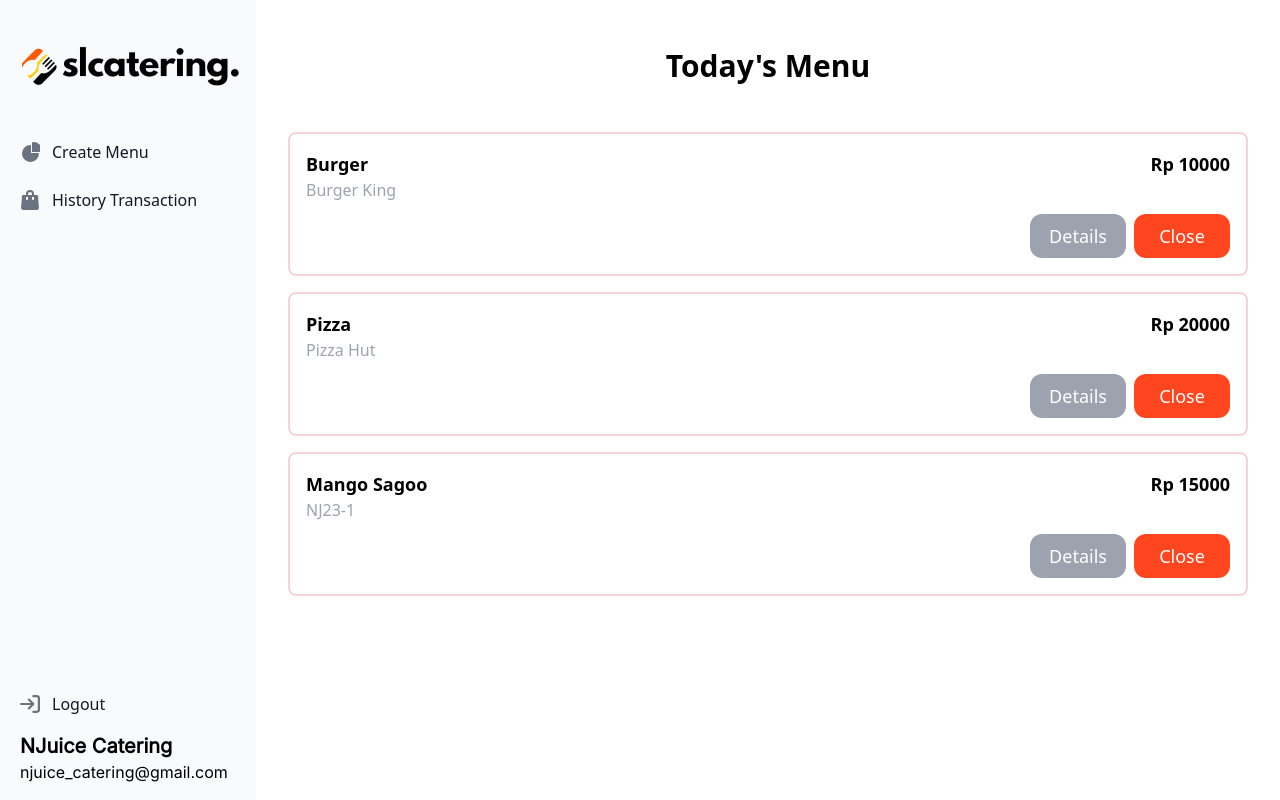
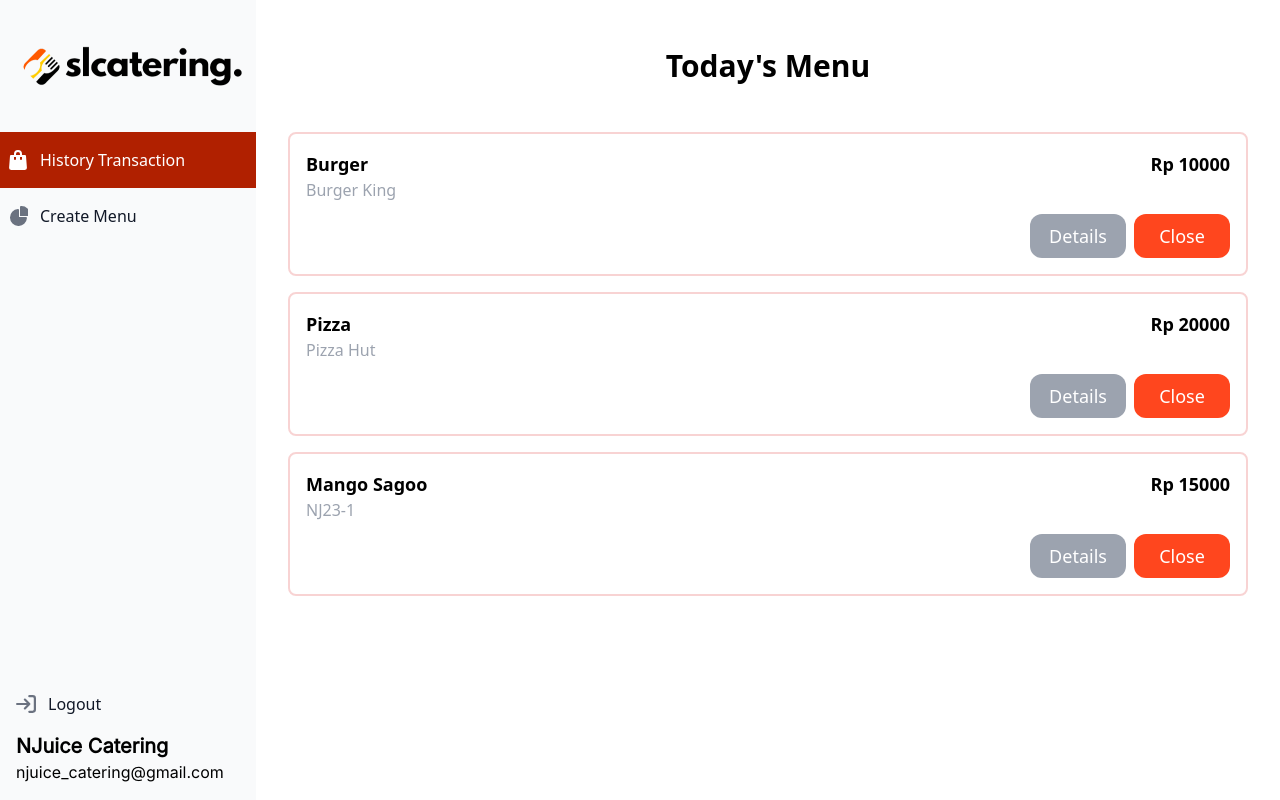
Before and after one commit to vncnttan/slc-project-new-slcatering, a SvelteKit app in the folder frontend/: page /merchant in a window 1280 px wide. Built offline with nearby package versions, Linux system fonts and the light colour scheme.

Commit message:
feat: Sidebar optimization

```diff
--- a/frontend/src/app.css
+++ b/frontend/src/app.css
@@ -19,6 +19,10 @@
 }
 
 .text-red-sig {
+    color: #B02000;
+}
+
+.hover\:text-red-sig:hover {
     color: #B02000;
 }
 
--- a/frontend/src/routes/merchant/+layout.svelte
+++ b/frontend/src/routes/merchant/+layout.svelte
@@ -6,6 +6,7 @@
 
     let drawer: HTMLElement | null = null;
     let isDrawerOpen = false;
+    let location: string = '';
 
     let toggleDrawer = () => {
         drawer?.classList.toggle('-translate-x-full');
@@ -19,14 +20,25 @@
     }
 
     onMount(() => {
+        // if (browser) {
+        // }
+        console.log(location)
         return page.subscribe(() => {
             if (browser) {
                 document.body.style.overflow = 'auto';
+                location = window.location.pathname;
             }
         });
     })
 
     let sidebar_options = [
+        {
+            name: "History Transaction",
+            icon: [
+                "M17 5.923A1 1 0 0 0 16 5h-3V4a4 4 0 1 0-8 0v1H2a1 1 0 0 0-1 .923L.086 17.846A2 2 0 0 0 2.08 20h13.84a2 2 0 0 0 1.994-2.153L17 5.923ZM7 9a1 1 0 0 1-2 0V7h2v2Zm0-5a2 2 0 1 1 4 0v1H7V4Zm6 5a1 1 0 1 1-2 0V7h2v2Z"
+            ],
+            link: "/merchant"
+        },
         {
             name: "Create Menu",
             icon: [
@@ -35,54 +47,50 @@
             ],
             link: "/merchant/create"
         },
-        {
-            name: "History Transaction",
-            icon: [
-                "M17 5.923A1 1 0 0 0 16 5h-3V4a4 4 0 1 0-8 0v1H2a1 1 0 0 0-1 .923L.086 17.846A2 2 0 0 0 2.08 20h13.84a2 2 0 0 0 1.994-2.153L17 5.923ZM7 9a1 1 0 0 1-2 0V7h2v2Zm0-5a2 2 0 1 1 4 0v1H7V4Zm6 5a1 1 0 1 1-2 0V7h2v2Z"
-            ],
-            link: "/merchant/history"
-        }
     ]
 </script>
 
 <div
         bind:this={drawer}
         class="fixed top-0 left-0 z-40 w-64 h-screen transition-transform -translate-x-full sm:translate-x-0">
-    <div class="h-full px-3 py-4 overflow-y-auto bg-gray-50 dark:bg-gray-800">
+    <div class="h-full py-4 overflow-y-auto bg-gray-50 dark:bg-gray-800">
         <div class="flex flex-col justify-between font-medium h-full">
             <div>
-                <a href="/" class="flex items-center ps-2.5 pe-1 mb-5">
+                <a href="/" class="flex items-center ps-5 pe-2 mb-5">
                     <img src="{slcatering_logo}" alt="SLCatering Logo" class="h-24 object-cover"/>
                 </a>
-                <ul class="space-y-2">
+                <ul class="">
                     {#each sidebar_options as option}
                         <li>
                             <a href="{option.link}"
-                               class="flex items-center p-2 text-gray-900 rounded-lg dark:text-white hover:bg-gray-100 dark:hover:bg-gray-700 group">
-                                <svg class="flex-shrink-0 w-5 h-5 text-gray-500 transition duration-75 dark:text-gray-400 group-hover:text-gray-900 dark:group-hover:text-white"
+                               class="flex items-center p-2 h-14 text-gray-900 group
+                                {location === option.link ? 'bg-red-sig !text-white' : 'hover:bg-red-100'}">
+                                <svg class="flex-shrink-0 w-5 h-5 text-gray-500 transition duration-75
+                                    {location === option.link ? 'bg-red-sig !text-white' : 'group-hover:text-red-900'}"
                                      aria-hidden="true" xmlns="http://www.w3.org/2000/svg" fill="currentColor"
                                      viewBox="0 0 18 20">
                                     {#each option.icon as icon_path}
                                         <path d="{icon_path}"/>
                                     {/each}
                                 </svg>
-                                <span class="ms-3">{option.name}</span>
+                                <span class="ms-3
+                                {location === option.link ? 'bg-red-sig !text-white' : 'group-hover:text-red-900'}">{option.name}</span>
                             </a>
                         </li>
 
                     {/each}
                 </ul>
             </div>
-            <div class="flex flex-col gap-2">
+            <div class="flex flex-col gap-2 px-2">
                 <form method="POST" action="/logout">
                     <button type="submit"
-                            class="flex items-center p-2 text-gray-900 rounded-lg dark:text-white hover:bg-gray-100 dark:hover:bg-gray-700 group">
-                        <svg class="flex-shrink-0 w-5 h-5 text-gray-500 transition duration-75 dark:text-gray-400 group-hover:text-gray-900 dark:group-hover:text-white"
+                            class="flex items-center p-2 text-gray-900 rounded-lg dark:text-white hover:bg-red-100 group">
+                        <svg class="flex-shrink-0 w-5 h-5 text-gray-500 transition duration-75 group-hover:text-red-900"
                              aria-hidden="true" xmlns="http://www.w3.org/2000/svg" fill="none" viewBox="0 0 18 16">
                             <path stroke="currentColor" stroke-linecap="round" stroke-linejoin="round" stroke-width="2"
                                   d="M1 8h11m0 0L8 4m4 4-4 4m4-11h3a2 2 0 0 1 2 2v10a2 2 0 0 1-2 2h-3"/>
                         </svg>
-                        <span class="flex-1 ms-3 whitespace-nowrap">Logout</span>
+                        <span class="flex-1 ms-3 whitespace-nowrap group-hover:text-red-900">Logout</span>
                     </button>
                 </form>
                 <div class="flex flex-col px-2 font-inter">
```
Also changed, not shown: frontend/src/routes/merchant/create/+page.svelte (added).
